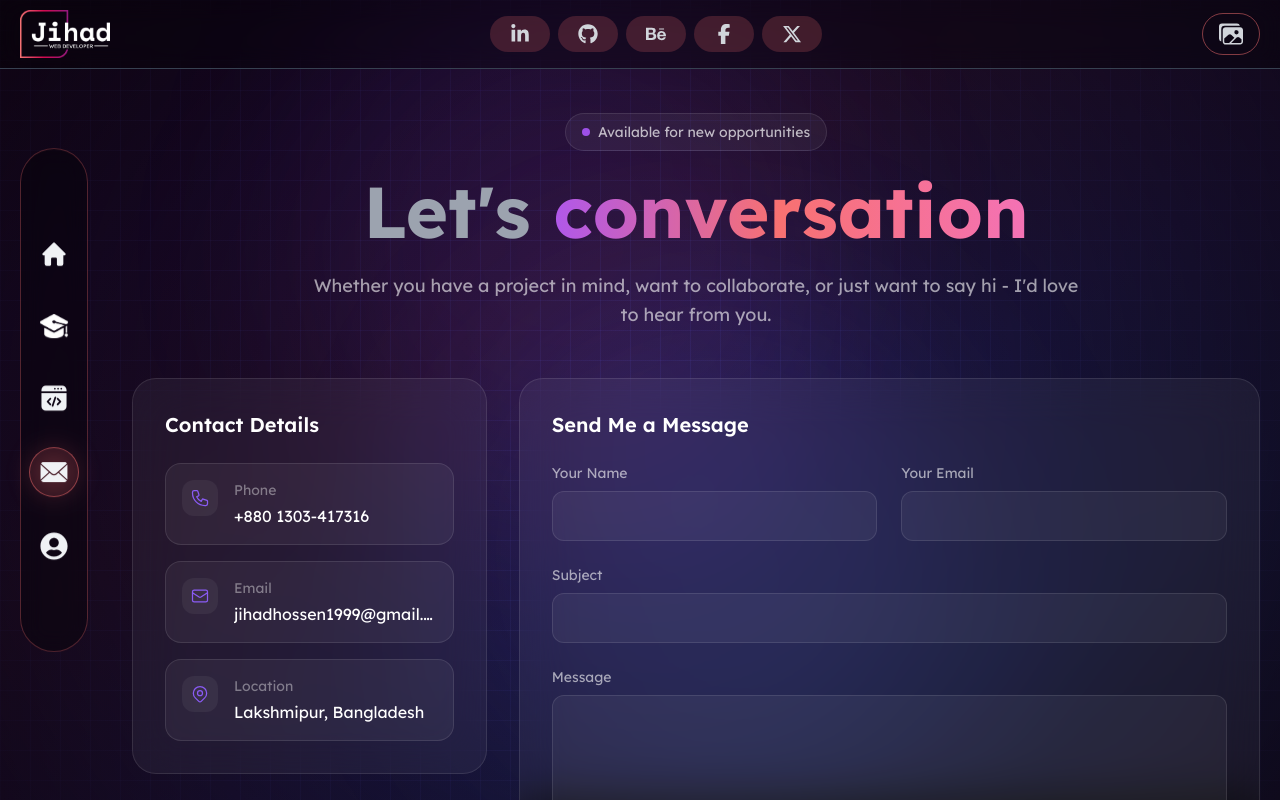
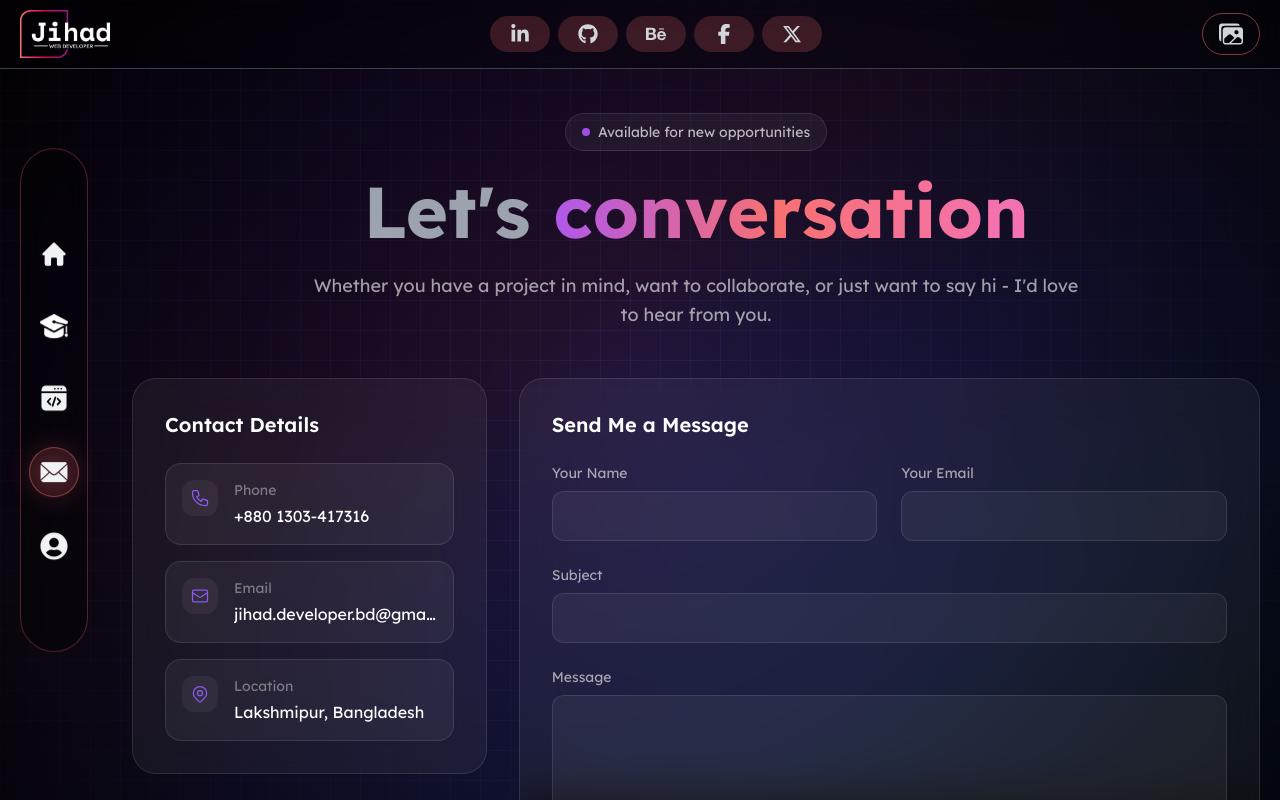
Before and after one commit to Developer-Jihad/Jihad-Portfolio, a Next.js app: page /contact in a window 1280 px wide. Shown: the top 800 px of the page. Built offline with nearby package versions, Linux system fonts and the light colour scheme.

Commit message:
[Fixed] Email sending System

```diff
--- a/app/components/Background.js
+++ b/app/components/Background.js
@@ -34,15 +34,10 @@ export default function Background() {
       <div
         className="fixed inset-0 -z-30"
         style={{
-          background: 'radial-gradient(circle at center, transparent 0%, #0f0514 100%)',
+          background: 'radial-gradient(circle at center, transparent 0%, #000 100%)',
           opacity: 0.8,
         }}
       />
-      <div className="fixed inset-0 pointer-events-none -z-20">
-        <div className="absolute top-0 left-1/4 w-[500px] h-[500px] bg-purple-500/10 rounded-full blur-[100px]" />
-        <div className="absolute bottom-0 right-1/4 w-[500px] h-[500px] bg-indigo-500/10 rounded-full blur-[100px]" />
-      </div>
-
     </>
   )
 }
--- a/app/contact/page.js
+++ b/app/contact/page.js
@@ -1,5 +1,4 @@
 "use client";
-import { Lora } from "next/font/google";
 import Image from "next/image";
 import Link from "next/link";
 import { useRef, useState } from "react";
@@ -11,8 +10,6 @@ import telegram from "@/public/icons/contact-icons/Telegram.png";
 import twitter from "@/public/icons/contact-icons/Twitter.png";
 import whatsapp from "@/public/icons/contact-icons/Whatsapp.png";
 import messenger from "@/public/icons/contact-icons/Messenger.png";
-
-const lora = Lora({ subsets: ["latin"], weight: "400" });
 
 const socialLinks = [
   {
@@ -39,7 +36,7 @@ const socialLinks = [
   {
     name: 'Gmail',
     icon: gmail,
-    url: 'mailto:jihadhossen1999@gmail.com',
+    url: 'mailto:jihad.developer.bd@gmail.com',
     color: '#EA4335',
     category: 'email'
   },
@@ -78,7 +75,7 @@ const contactInfo = [
   },
   {
     label: 'Email',
-    value: 'jihadhossen1999@gmail.com',
+    value: 'jihad.developer.bd@gmail.com',
     icon: (
       <svg className="w-5 h-5" fill="none" viewBox="0 0 24 24" stroke="currentColor">
         <path strokeLinecap="round" strokeLinejoin="round" strokeWidth={1.5} d="M3 8l7.89 5.26a2 2 0 002.22 0L21 8M5 19h14a2 2 0 002-2V7a2 2 0 00-2-2H5a2 2 0 00-2 2v10a2 2 0 002 2z" />
@@ -109,17 +106,30 @@ const ContactPage = () => {
     setSuccess(false);
     setError(false);
 
+    console.log('Environment variables:', {
+      serviceId: process.env.NEXT_PUBLIC_EMAILJS_SERVICE_ID,
+      templateId: process.env.NEXT_PUBLIC_EMAILJS_TEMPLATE_ID,
+      publicKey: process.env.NEXT_PUBLIC_EMAILJS_PUBLIC_KEY,
+    });
+
     try {
-      await emailjs.sendForm(
-        'YOUR_SERVICE_ID', // Replace with your EmailJS service ID
-        'YOUR_TEMPLATE_ID', // Replace with your EmailJS template ID
+      const result = await emailjs.sendForm(
+        process.env.NEXT_PUBLIC_EMAILJS_SERVICE_ID,
+        process.env.NEXT_PUBLIC_EMAILJS_TEMPLATE_ID,
         formRef.current,
-        'YOUR_PUBLIC_KEY' // Replace with your EmailJS public key
+        process.env.NEXT_PUBLIC_EMAILJS_PUBLIC_KEY
       );
 
-      setSuccess(true);
-      formRef.current.reset();
+      console.log('EmailJS Response:', result);
+
+      if (result.text === 'OK') {
+        setSuccess(true);
+        formRef.current.reset();
+      } else {
+        setError(true);
+      }
     } catch (error) {
+      console.error('EmailJS Error:', error);
       setError(true);
     } finally {
       setLoading(false);
@@ -181,24 +191,26 @@ const ContactPage = () => {
               <form ref={formRef} onSubmit={handleSubmit} className="space-y-4 md:space-y-6">
                 <div className="grid sm:grid-cols-2 gap-4 md:gap-6">
                   <div>
-                    <label htmlFor="name" className="block text-xs md:text-sm text-white/60 mb-1.5 md:mb-2">
+                    <label htmlFor="from_name" className="block text-xs md:text-sm text-white/60 mb-1.5 md:mb-2">
                       Your Name
                     </label>
                     <input
                       type="text"
-                      name="name"
+                      id="from_name"
+                      name="from_name"
                       required
                       className="w-full px-3 md:px-4 py-2.5 md:py-3 rounded-xl bg-white/5 border border-white/10
                         focus:border-indigo-500/50 text-white text-sm md:text-base outline-none transition-colors duration-300"
                     />
                   </div>
                   <div>
-                    <label htmlFor="email" className="block text-xs md:text-sm text-white/60 mb-1.5 md:mb-2">
+                    <label htmlFor="from_email" className="block text-xs md:text-sm text-white/60 mb-1.5 md:mb-2">
                       Your Email
                     </label>
                     <input
                       type="email"
-                      name="email"
+                      id="from_email"
+                      name="from_email"
                       required
                       className="w-full px-3 md:px-4 py-2.5 md:py-3 rounded-xl bg-white/5 border border-white/10
                         focus:border-indigo-500/50 text-white text-sm md:text-base outline-none transition-colors duration-300"
```
